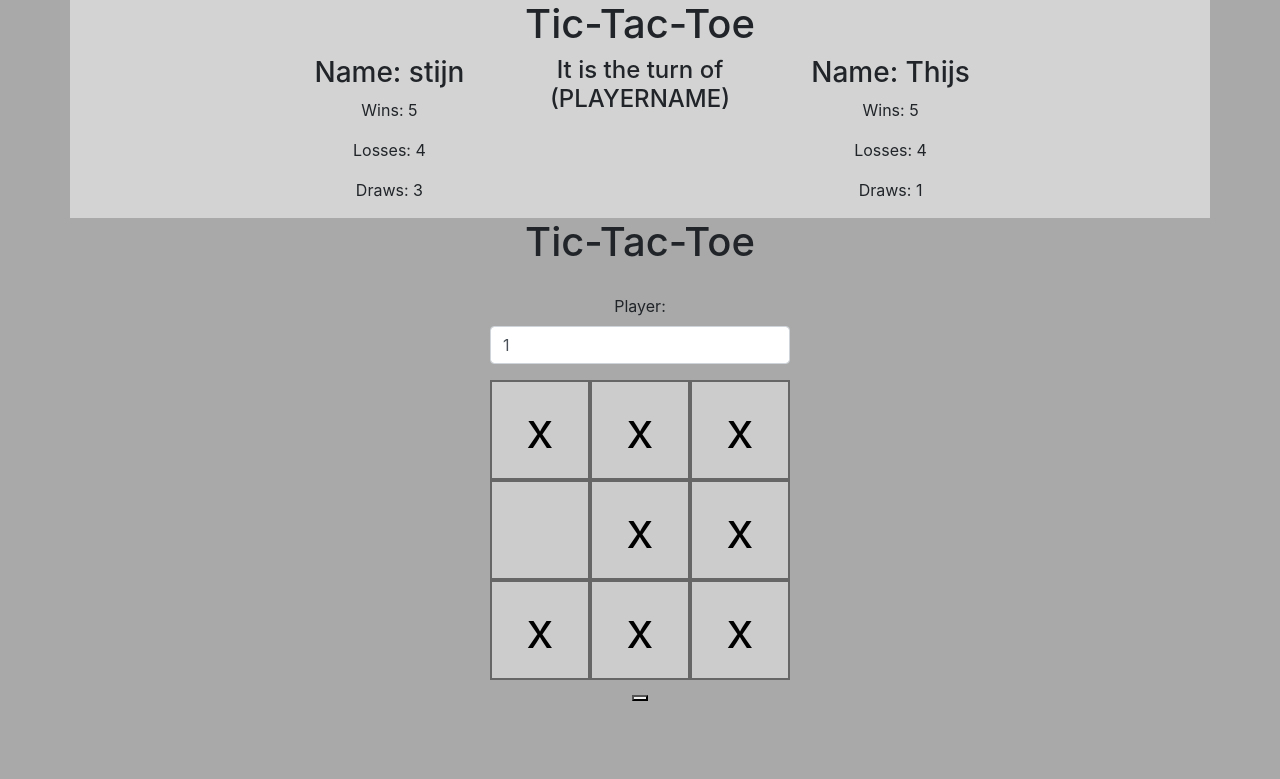
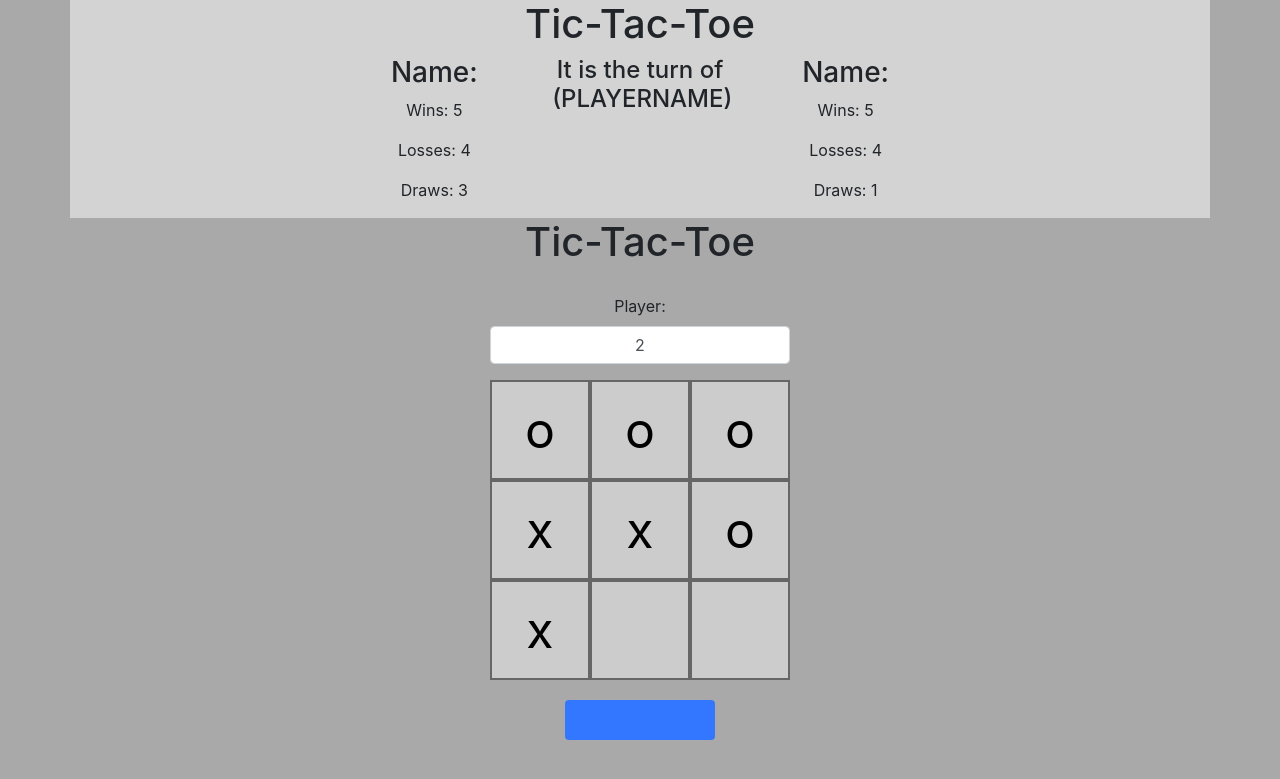
Before and after one commit to CainWeideman/WP-Game, a PHP site: page /gamescreen.php in a window 1280 px wide. Shown: the top 779 px of the page. Run offline with PHP 8.4, Linux system fonts and the light colour scheme.

Commit message:
Fixed player turn rotation

```diff
--- a/css/styles.css
+++ b/css/styles.css
@@ -27,7 +27,7 @@
 #content {
     justify-content: center;
     display: flex;
-    }
+}
 
 #header {
     padding-bottom: 20px;
@@ -97,3 +97,68 @@
 .active2{
     background-color: red;
 }
+
+input::-webkit-outer-spin-button,
+input::-webkit-inner-spin-button {
+    -webkit-appearance: none;
+    margin: 0;
+}
+
+#playerturn{
+    text-align: center;
+}
+
+#take_turn{
+    display: inline-block;
+    border-radius: 4px;
+    background-color: #3376FF;
+    border: none;
+    color: #FFFFFF;
+    text-align: center;
+    font-size: 28px;
+    padding: 20px;
+    width: 150px;
+    transition: all 0.5s;
+    cursor: pointer;
+    margin-top: 20px;
+}
+
+.button {
+    display: inline-block;
+    border-radius: 4px;
+    background-color: #3376FF;
+    border: none;
+    color: #FFFFFF;
+    text-align: center;
+    font-size: 28px;
+    padding: 20px;
+    width: 150px;
+    transition: all 0.5s;
+    cursor: pointer;
+    margin: 5px;
+}
+
+.button span {
+    cursor: pointer;
+    display: inline-block;
+    position: relative;
+    transition: 0.5s;
+}
+
+.button span:after {
+    content: '\00bb';
+    position: absolute;
+    opacity: 0;
+    top: 0;
+    right: -20px;
+    transition: 0.5s;
+}
+
+.button:hover span {
+    padding-right: 25px;
+}
+
+.button:hover span:after {
+    opacity: 1;
+    right: 0;
+}
--- a/data/data.json
+++ b/data/data.json
@@ -1 +1 @@
-[{"id":1,"name":"Thijs","wins":5,"losses":4,"draws":1},{"id":2,"name":"stijn","wins":5,"losses":4,"draws":3}]
+[{"id":1,"name":"Thijs","wins":5,"losses":4,"draws":1},{"id":2,"name":"stijn","wins":5,"losses":4,"draws":3},{"id":3,"name":"","wins":0,"losses":0,"draws":0},{"id":4,"name":"","wins":0,"losses":0,"draws":0},{"id":5,"name":"","wins":0,"losses":0,"draws":0},{"id":6,"name":"","wins":0,"losses":0,"draws":0},{"id":7,"name":"","wins":0,"losses":0,"draws":0},{"id":8,"name":"","wins":0,"losses":0,"draws":0},{"id":9,"name":"","wins":0,"losses":0,"draws":0},{"id":10,"name":"","wins":0,"losses":0,"draws":0},{"id":11,"name":"","wins":0,"losses":0,"draws":0},{"id":12,"name":"","wins":0,"losses":0,"draws":0}]
--- a/data/gamestate.json
+++ b/data/gamestate.json
@@ -1 +1 @@
-[{"square":"sq1","value":"x"},{"square":"sq2","value":"x"},{"square":"sq3","value":"x"},{"square":"sq4","value":""},{"square":"sq5","value":"x"},{"square":"sq6","value":"x"},{"square":"sq7","value":"x"},{"square":"sq8","value":"x"},{"square":"sq9","value":"x"},{"turn":"1"}]
+[{"square":"sq1","value":"o"},{"square":"sq2","value":"o"},{"square":"sq3","value":"o"},{"square":"sq4","value":"x"},{"square":"sq5","value":"x"},{"square":"sq6","value":"o"},{"square":"sq7","value":"x"},{"square":"sq8","value":""},{"square":"sq9","value":""},{"turn":"2"}]
--- a/scripts/main.js
+++ b/scripts/main.js
@@ -187,6 +187,18 @@
             document.getElementById("drawsp2").innerHTML = "Draws: " + drawsp2;
         });
 
+        fetchJSONFile('data/gamestate.json', function (data) {
+            turn = data
+
+            if(turn[9]["turn"] === "1"){
+                $("#playerturn").attr("value", "1")
+            }
+            else if(turn[9]["turn"] === "2"){
+                $('#playerturn').attr('value', '2')
+            }
+
+        });
+
 
         fetchJSONFile('data/gamestate.json', function (data) {
             gamestate = data
```
